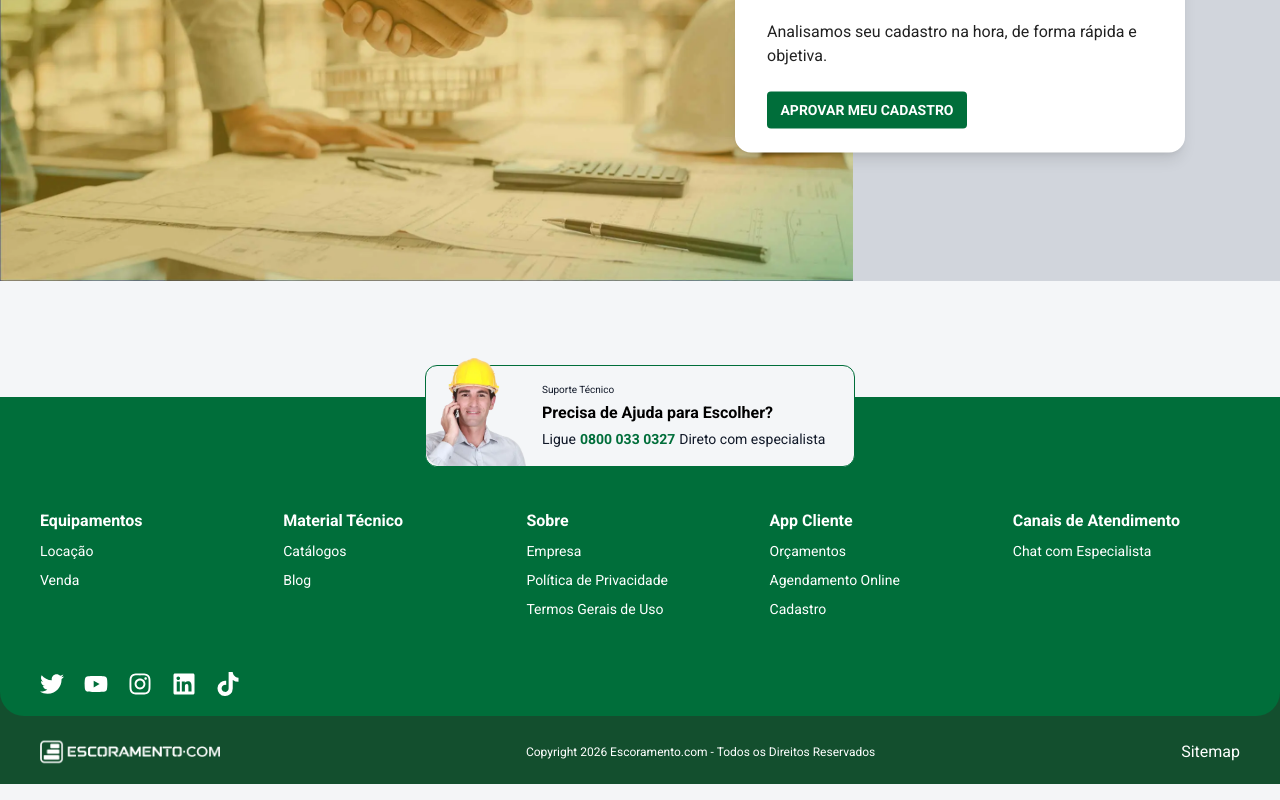
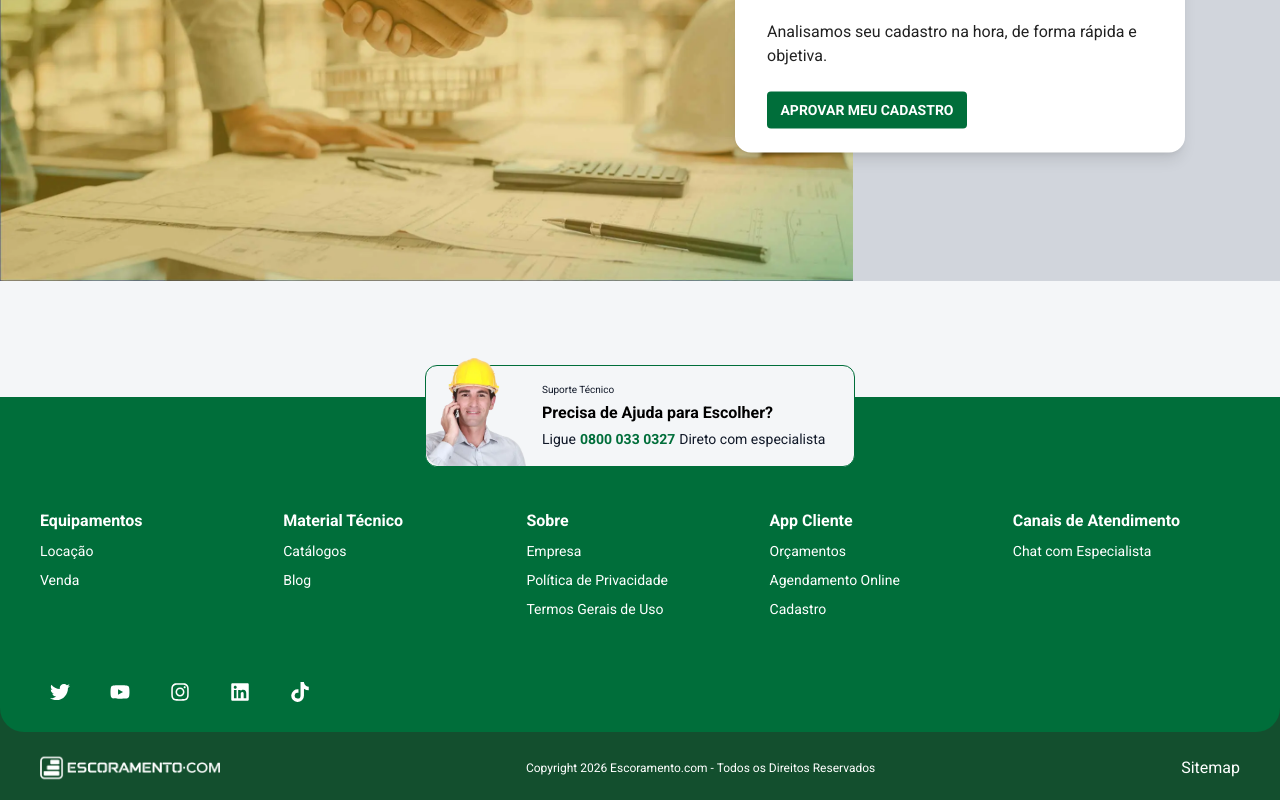
Before and after one commit to andrelucca99/desafio_front, a Next.js app: page / in a window 1280 px wide. Shown: the part 4090-4890 px from the top of the page. Built offline with nearby package versions, Linux system fonts and the light colour scheme.

Commit message:
style: ajuste de estilos no componente Footer

```diff
--- a/src/components/Footer/index.tsx
+++ b/src/components/Footer/index.tsx
@@ -3,6 +3,7 @@ import logoFooter from "../../assets/logo_footer.png";
 import imgSuporte from "../../assets/suporte.png";
 import ListMenuFooter from "../ListMenuFooter";
 import { FaInstagram, FaLinkedin, FaTiktok, FaTwitter, FaYoutube } from "react-icons/fa";
+import Icon from "../Icon";
 
 export default function Footer() {
   return (
@@ -58,11 +59,11 @@ export default function Footer() {
           </div>
         </div>
         <div className="w-full px-10 py-5 flex items-center gap-5">
-          <FaTwitter className="w-6 h-6 text-white" />
-          <FaYoutube className="w-6 h-6 text-white" />
-          <FaInstagram className="w-6 h-6 text-white" />
-          <FaLinkedin className="w-6 h-6 text-white" />
-          <FaTiktok className="w-6 h-6 text-white" />
+          <Icon Icon={FaTwitter} />
+          <Icon Icon={FaYoutube} />
+          <Icon Icon={FaInstagram} />
+          <Icon Icon={FaLinkedin} />
+          <Icon Icon={FaTiktok} />
         </div>
       </div>
       <div className="w-full flex flex-col gap-3 md:flex-row text-center items-center justify-between py-4 px-10 text-white">
--- a/src/components/ListMenuFooter/index.tsx
+++ b/src/components/ListMenuFooter/index.tsx
@@ -9,7 +9,7 @@ export default function ListMenuFooter({ title, items }: ILista) {
       <li className="font-bold text-[16px]">{title}</li>
       {
         items?.map((item) => (
-          <li key={item} className="w-fit text-[14px] hover:border-b-1 hover:border-white hover:cursor-pointer">{item}</li>
+          <li key={item} className="w-fit text-[14px] hover:border-b hover:cursor-pointer">{item}</li>
         ))
       }
     </ul>
```
